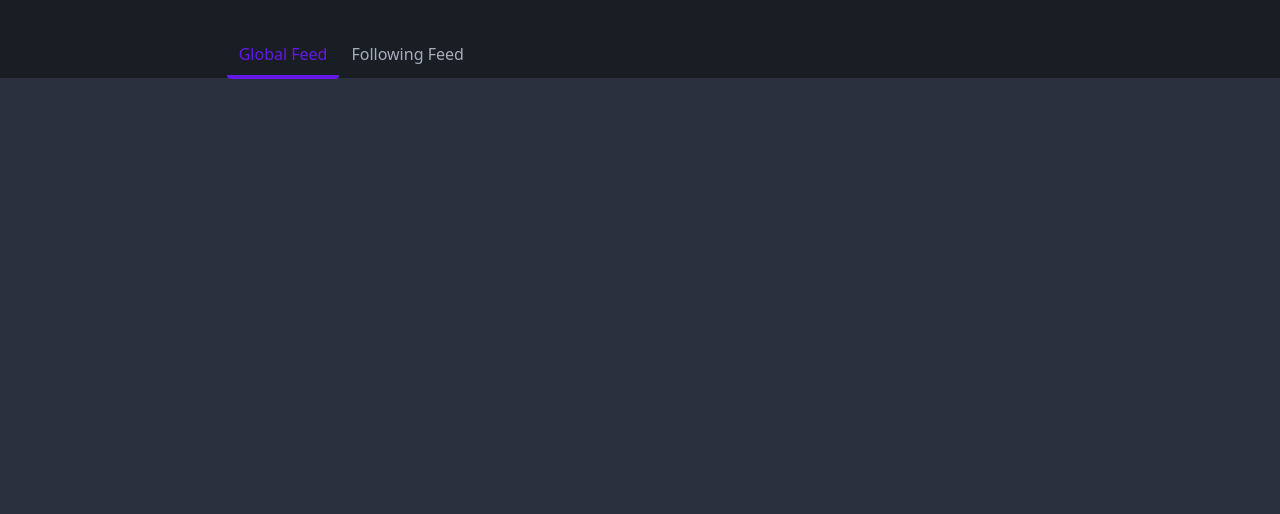
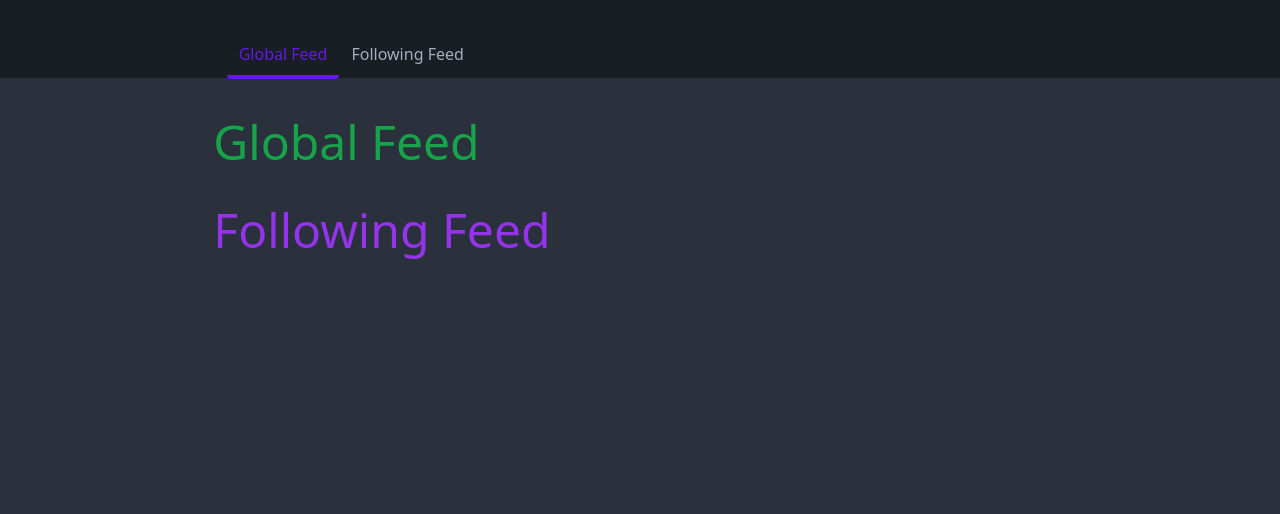
Before and after one commit to JayssonS/SeniorProject, a Django app: page /activity/ in a window 1280 px wide. Shown: the part 66-580 px from the top of the page. Run offline with Django 3.2, Linux system fonts and the light colour scheme; the visitor is signed in with stand-in values (Sample User, id 1); data that the repository does not hold is empty; some libraries are stand-ins or nearby versions.

Commit message:
Activity page dispays global feed then following feed

```diff
--- a/spotify2_app/static/scripts/activity/activity.js
+++ b/spotify2_app/static/scripts/activity/activity.js
@@ -1,6 +1,5 @@
 const CONST_STRING_DIV_ACTIVITY_CONTAINER = "activity-feed-container";
 const CONST_STRING_DIV_ACTIVTY_FOLLOWING_CONTAINER = "activity-feed-following-container"
-
 
 
 let selectedDiv = null;
@@ -26,7 +25,7 @@ function createActivityFeed() {
         span += ` liked`   //append liked to user name
 
         //append user liked span and interaction time span to a div in green
-        $(`#${CONST_STRING_DIV_ACTIVITY_CONTAINER}`).append(`
+        $(`#${CONST_STRING_DIV_ACTIVTY_FOLLOWING_CONTAINER}`).append(`
         <div id="parent-${x.id}" class="w-full border-solid border-2 border-green-600 rounded bg-slate-800">
             <div class="flex justify-center">
                 <span class = "w-full text-green-200 font-bold hover:underline">${span}</span>
@@ -41,7 +40,7 @@ function createActivityFeed() {
         span += ` disliked` //append disliked to user name
 
         //append user disliked span and interaction time span to a div in red
-        $(`#${CONST_STRING_DIV_ACTIVITY_CONTAINER}`).append(`
+        $(`#${CONST_STRING_DIV_ACTIVTY_FOLLOWING_CONTAINER}`).append(`
         <div id="parent-${x.id}" class="w-full flec items-end border-solid border-2 border-red-600 rounded bg-slate-800">
             <div class="flex justify-center">
                 <span class = "w-full text-red-400 font-bold hover:underline">${span}</span>
@@ -57,13 +56,15 @@ function createActivityFeed() {
     createTrackElement(`parent-${x.id}`, x.track_id);
 
     //add a line break in between activity feed posts
-    $(`#${CONST_STRING_DIV_ACTIVITY_CONTAINER}`).append(`
+    $(`#${CONST_STRING_DIV_ACTIVTY_FOLLOWING_CONTAINER}`).append(`
     </br>
     `);
 
+
+
 });
 
-   /*
+
     djangoUserInteractions.forEach(x => {
         let span = '<a href="http://localhost:8000/u/'+x.username +'">'+x.username+'</a>';  //add username to the span | links to user's profile page
         let interaction_time_span = x.interacted_at
@@ -112,5 +113,5 @@ function createActivityFeed() {
         `);
 
     });
-    **/
+
 }
--- a/spotify2_app/templates/activity/activity.html
+++ b/spotify2_app/templates/activity/activity.html
@@ -113,7 +113,10 @@ Activity Feed
 
 
 
-
+<div id="search-results-placeholder"
+    class="w-10/12 md:w-8/12 2xl:w-7/12 mt-5 mx-auto">
+    <p class="text-5xl text-green-600">Global Feed</p>
+</div>
 
 <div id="search-results-placeholder"
     class="w-10/12 md:w-8/12 2xl:w-7/12 mt-5 mx-auto">
@@ -122,6 +125,18 @@ Activity Feed
     </div>
 </div>
 
+<div id="search-results-placeholder"
+    class="w-10/12 md:w-8/12 2xl:w-7/12 mt-5 mx-auto">
+    <p class="text-5xl text-purple-600">Following Feed</p>
+</div>
+
+<div id="search-results-placeholder"
+    class="w-10/12 md:w-8/12 2xl:w-7/12 mt-5 mx-auto">
+    <div id="activity-feed-following-container"
+        class="w-full">
+    </div>
+</div>
+
 <script src="{% static 'scripts/consts.js' %}"></script>
 <script src="{% static 'scripts/search/handleSearchInteraction.js' %}"></script>
 <script src="{% static 'scripts/activity/activity.js' %}"></script>
```
